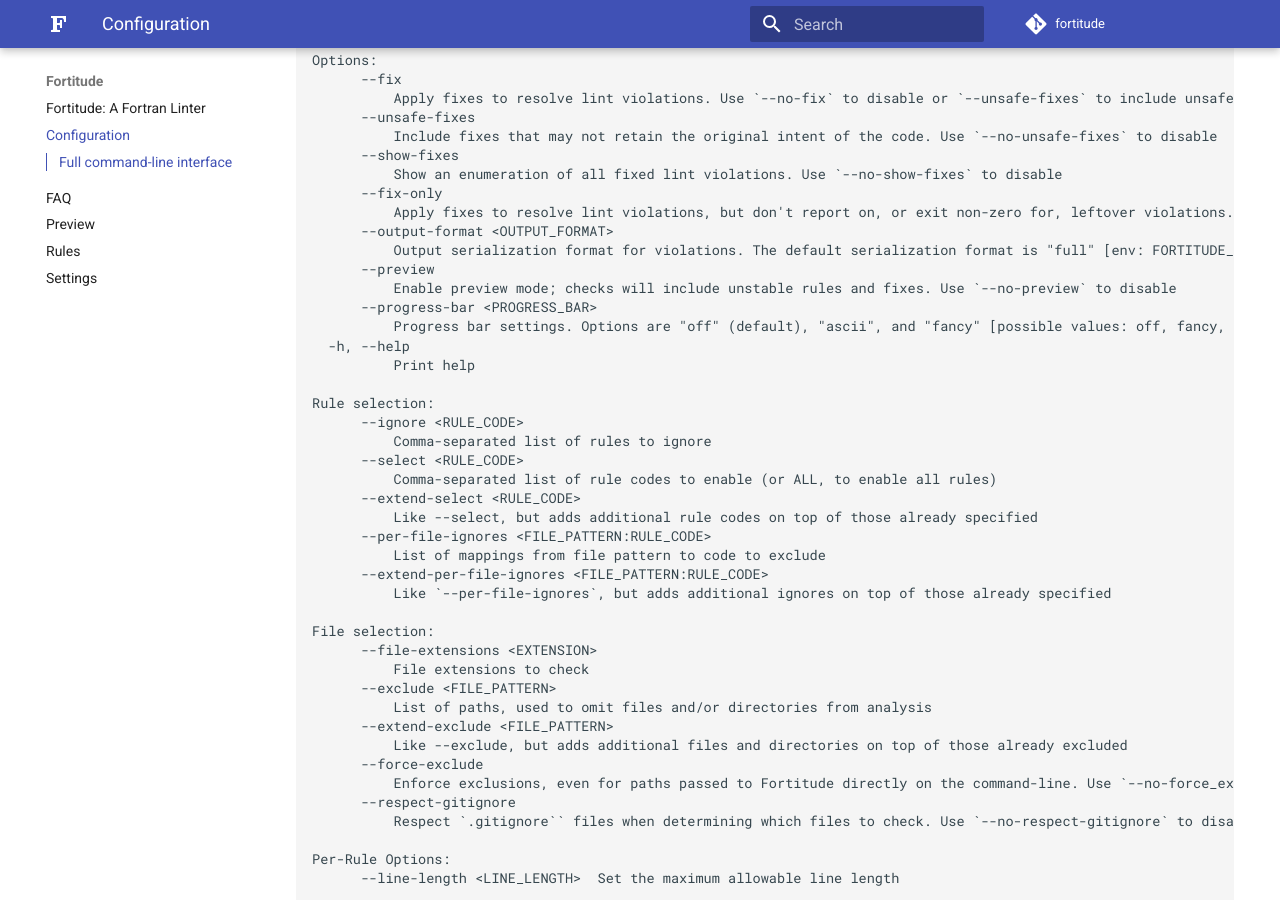
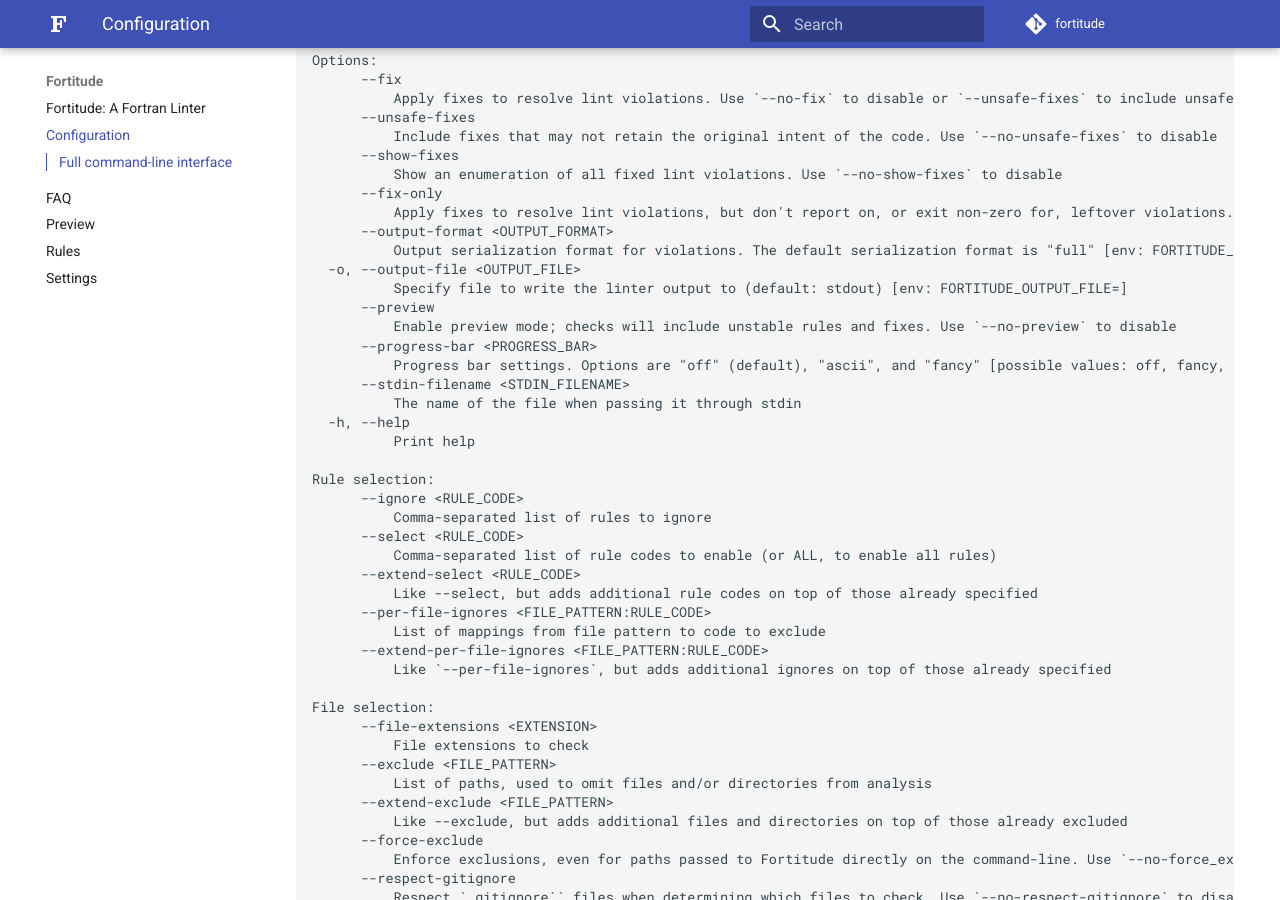
Before and after one commit to PlasmaFAIR/fortitude, an MkDocs documentation site: the page built from docs/configuration.md, in a window 1280 px wide and 900 px high, scrolled down 1098 px. Built offline with MkDocs 1.6.1 and Material for MkDocs 9.7.7, drawn with Linux system fonts in a browser that asks for light colours; comment, search, counter and statistics services are not loaded.

Commit message:
docs: Generate missing docs

```diff
--- a/docs/configuration.md
+++ b/docs/configuration.md
@@ -79,10 +79,14 @@
           Apply fixes to resolve lint violations, but don't report on, or exit non-zero for, leftover violations. Implies `--fix`. Use `--no-fix-only` to disable or `--unsafe-fixes` to include unsafe fixes
       --output-format <OUTPUT_FORMAT>
           Output serialization format for violations. The default serialization format is "full" [env: FORTITUDE_OUTPUT_FORMAT=] [possible values: concise, full, json, json-lines, junit, grouped, github, gitlab, pylint, rdjson, azure, sarif]
+  -o, --output-file <OUTPUT_FILE>
+          Specify file to write the linter output to (default: stdout) [env: FORTITUDE_OUTPUT_FILE=]
       --preview
           Enable preview mode; checks will include unstable rules and fixes. Use `--no-preview` to disable
       --progress-bar <PROGRESS_BAR>
           Progress bar settings. Options are "off" (default), "ascii", and "fancy" [possible values: off, fancy, ascii]
+      --stdin-filename <STDIN_FILENAME>
+          The name of the file when passing it through stdin
   -h, --help
           Print help
 
```
Also changed, not shown: docs/rules.md (+2 -0 lines), docs/rules/multiple-statements-per-line.md (added, +10 -0 lines), docs/rules/superfluous-semicolon.md (added, +17 -0 lines).
